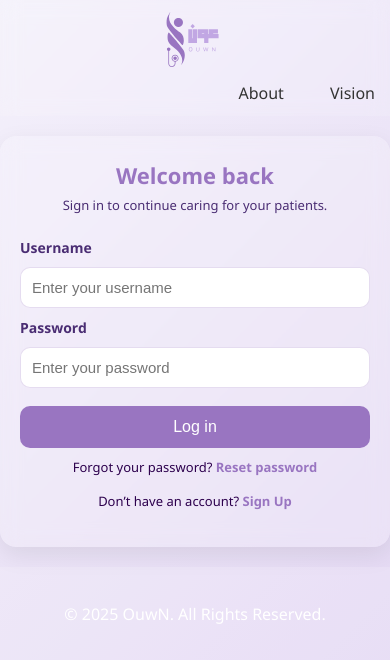
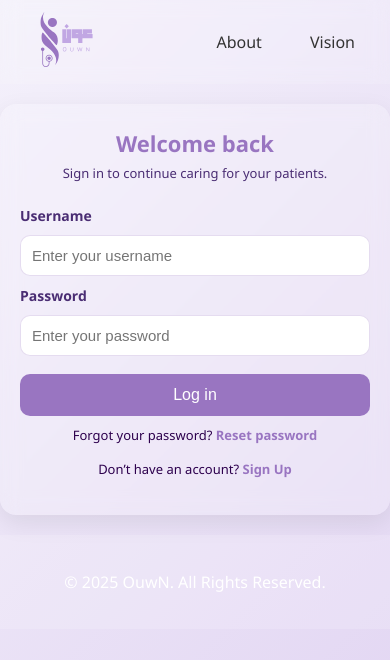
Before and after one commit to Dalia1003/gp9, a Flask app: page /login in a window 390 px wide. Shown: the top 660 px of the page. Run offline with Flask 3, Linux system fonts and the light colour scheme; parts of the project's set-up code (start-up, migrations or seed data) failed here and were passed over.

Commit message:
Update style.css

```diff
--- a/static/style.css
+++ b/static/style.css
@@ -1099,21 +1099,22 @@ body main.auth-container-profile {
     }
 
     /* Fix header for phones */
-    header.header {
-        flex-direction: column;
-        justify-content: center;
-        align-items: center;
-        padding: 12px 0 !important;
-        gap: 10px;
-    }
+   header.header {
+    flex-direction: row !important;
+    justify-content: space-between !important;
+    align-items: center !important;
+    padding: 12px 20px !important;
+}
+
 
     .header-left img {
         height: 55px !important;
     }
 
-    .header-nav {
-        gap: 16px;
-        font-size: 14px;
+     .header-nav {
+        flex-direction: row !important;
+        gap: 18px !important;
+        margin-left: auto !important;  /* push nav to the right */
     }
 
     /* Login/Signup container */
```
